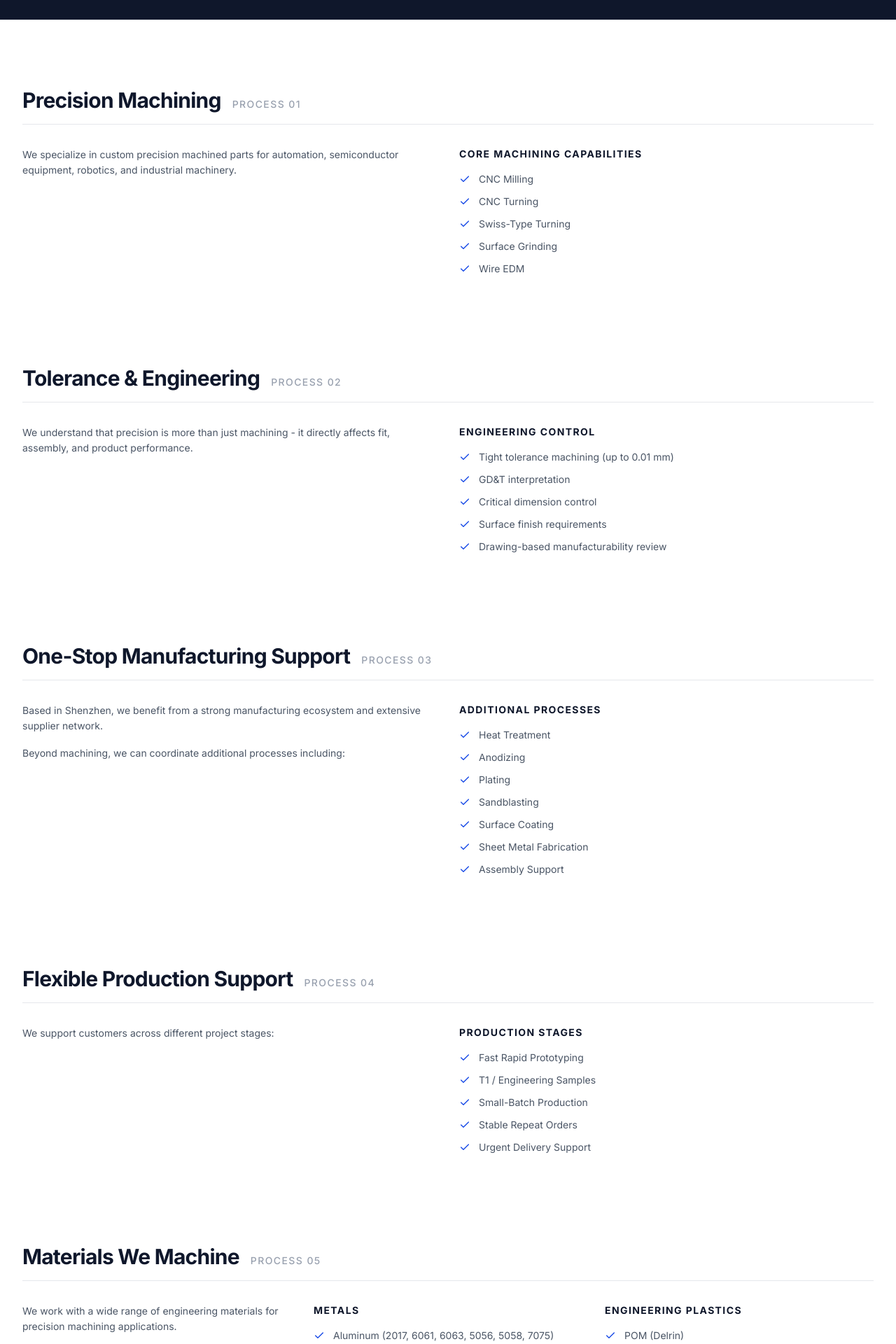
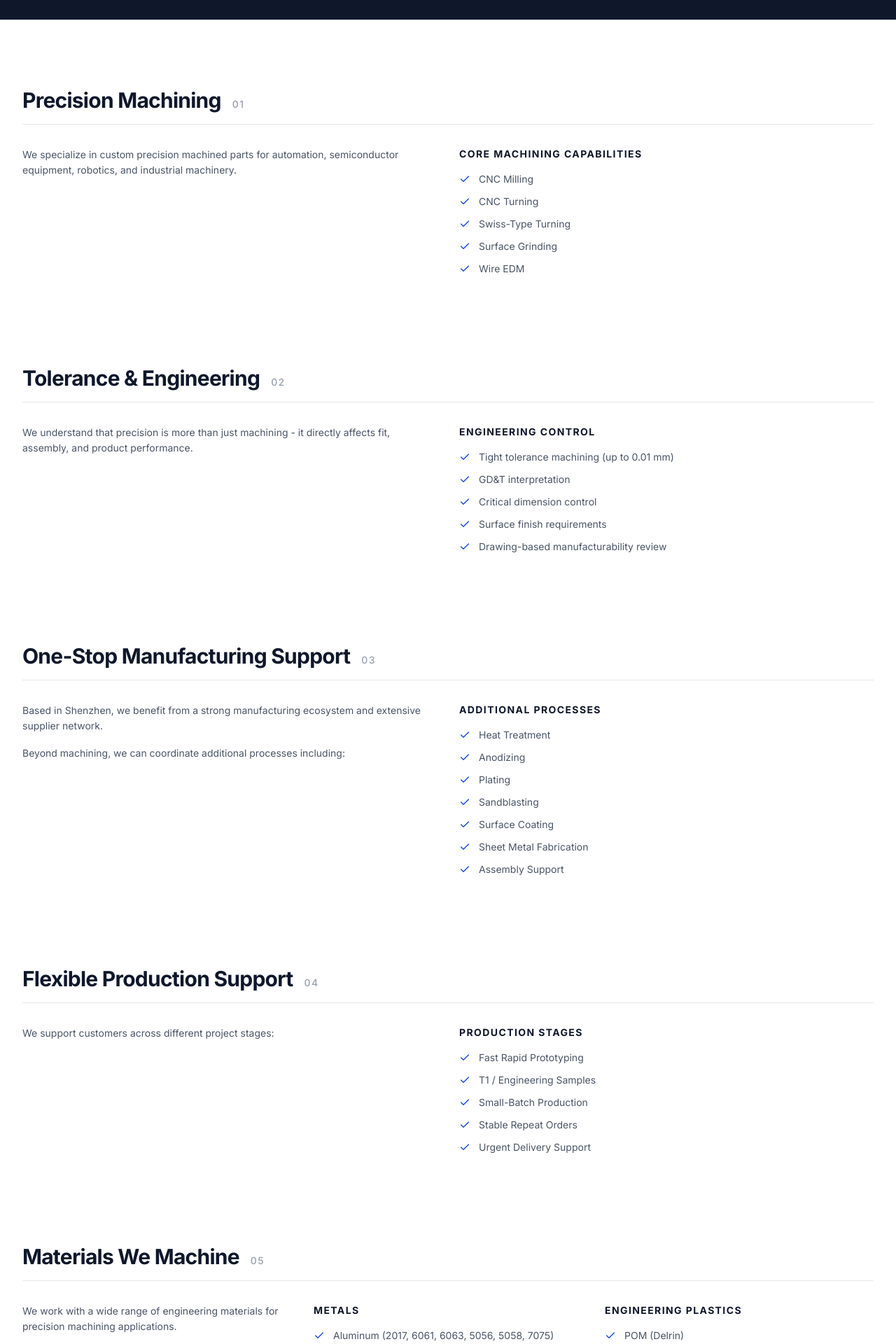
Before and after one commit to samlau0086/hongyuan, a React (Vite) app: page /capabilities in a window 1280 px wide. Shown: the part 340-2260 px from the top of the page at 70% size. Built offline with nearby package versions, Linux system fonts and the light colour scheme.

Commit message:
fix 260625

```diff
--- a/server.ts
+++ b/server.ts
@@ -317,7 +317,7 @@ function renderPublicFooter() {
           <h3 class="text-white font-sans font-bold tracking-wider uppercase mb-6 text-sm">Contact Us</h3>
           <ul class="space-y-4">
             <li><a href="mailto:lynn.lee@hongyuan-precision.com" class="text-sm hover:text-white transition-colors">lynn.lee@hongyuan-precision.com</a></li>
-            <li class="text-sm">0086-755-23059684 (Tel)<br>+8618926541701 (Mob/WhatsApp)</li>
+            <li class="text-sm">0086-755-23059684 (Tel)</li>
             <li class="text-sm">Shajing, Bao'an District<br>Shenzhen City, China</li>
           </ul>
         </div>
--- a/src/components/Footer.tsx
+++ b/src/components/Footer.tsx
@@ -53,7 +53,7 @@ export default function Footer() {
               </li>
               <li className="flex items-start gap-3">
                 <Phone className="h-5 w-5 text-slate-500 shrink-0" />
-                <span className="text-sm">0086-755-23059684 (Tel)<br/> +8618926541701 (Mob/WhatsApp)</span>
+                <span className="text-sm">0086-755-23059684 (Tel)</span>
               </li>
               <li className="flex items-start gap-3">
                 <MapPin className="h-5 w-5 text-slate-500 shrink-0" />
--- a/src/pages/Capabilities.tsx
+++ b/src/pages/Capabilities.tsx
@@ -5,7 +5,7 @@ const capabilitySteps = [
   {
     id: 'precision-machining',
     title: 'Precision Machining',
-    process: 'Process 01',
+    process: '01',
     intro: [
       'We specialize in custom precision machined parts for automation, semiconductor equipment, robotics, and industrial machinery.',
     ],
@@ -19,7 +19,7 @@ const capabilitySteps = [
   {
     id: 'tolerance-engineering',
     title: 'Tolerance & Engineering',
-    process: 'Process 02',
+    process: '02',
     intro: [
       'We understand that precision is more than just machining - it directly affects fit, assembly, and product performance.',
     ],
@@ -39,7 +39,7 @@ const capabilitySteps = [
   {
     id: 'one-stop-support',
     title: 'One-Stop Manufacturing Support',
-    process: 'Process 03',
+    process: '03',
     intro: [
       'Based in Shenzhen, we benefit from a strong manufacturing ecosystem and extensive supplier network.',
       'Beyond machining, we can coordinate additional processes including:',
@@ -62,7 +62,7 @@ const capabilitySteps = [
   {
     id: 'flexible-production',
     title: 'Flexible Production Support',
-    process: 'Process 04',
+    process: '04',
     intro: ['We support customers across different project stages:'],
     groups: [
       {
@@ -80,7 +80,7 @@ const capabilitySteps = [
   {
     id: 'materials',
     title: 'Materials We Machine',
-    process: 'Process 05',
+    process: '05',
     intro: [
       'We work with a wide range of engineering materials for precision machining applications.',
       'Material certificates and traceability documents can be provided.',
@@ -111,7 +111,7 @@ const capabilitySteps = [
   {
     id: 'heat-treatment-surface-finishing',
     title: 'Heat Treatment & Surface Finishing',
-    process: 'Process 06',
+    process: '06',
     intro: [
       'Heat treatment and surface finishing are coordinated through our trusted partner network in Shenzhen, ensuring consistent quality and fast turnaround.',
     ],
```
